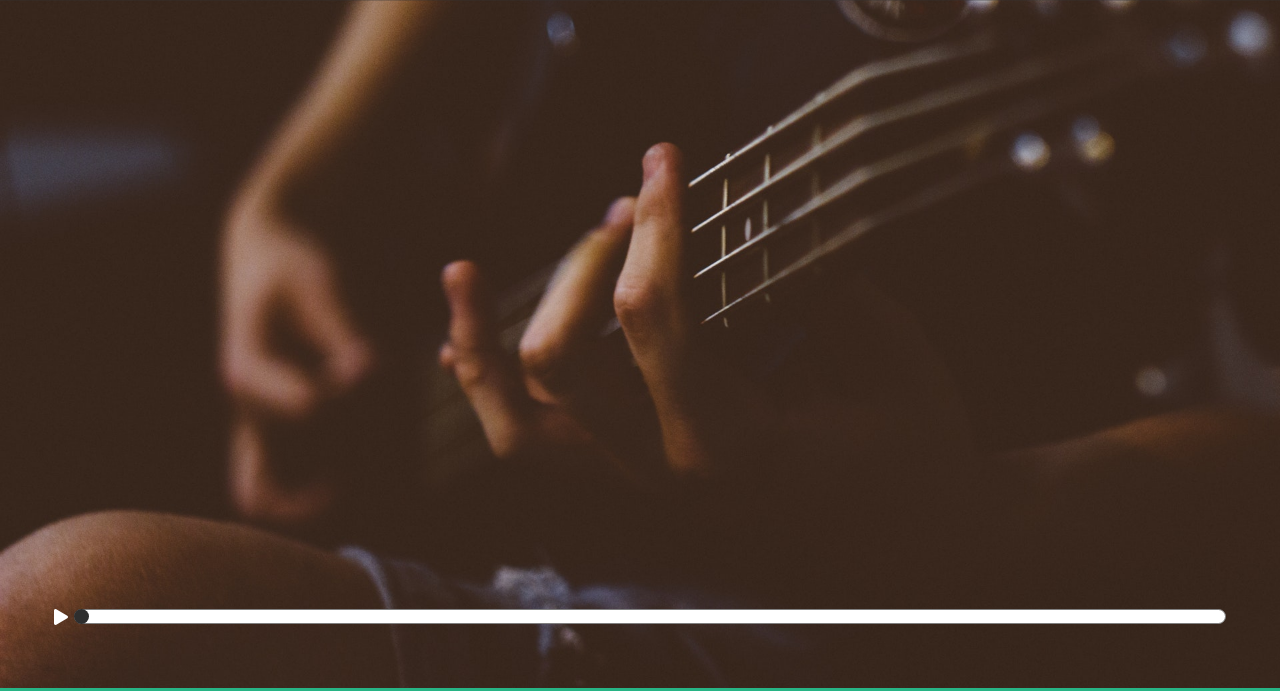
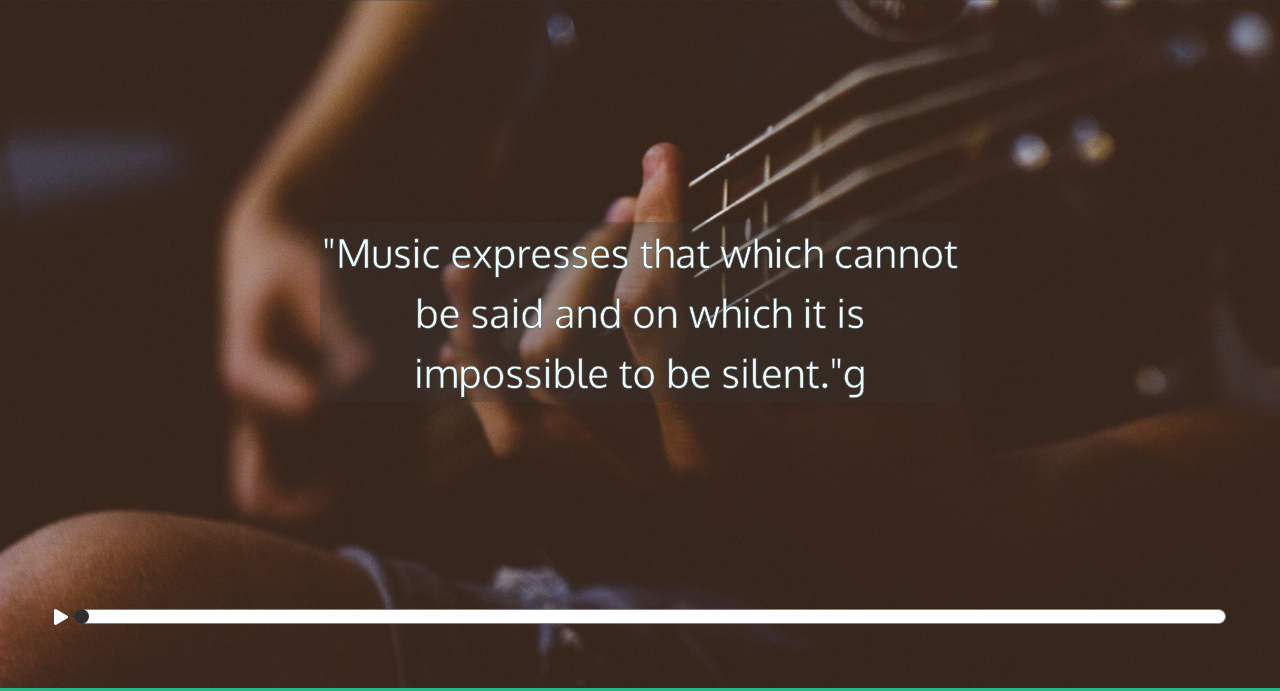
Before and after one commit to A1lexen/MusicianWebsite, a plain HTML site: page project/index.html in a window 1280 px wide. Shown: the part 106-797 px from the top of the page. Drawn offline with Linux system fonts and the light colour scheme.

Commit message:
I tried so hard to add good-look quote on page, but i failed.

```diff
--- a/project/index.html
+++ b/project/index.html
@@ -30,6 +30,7 @@
         </div>
     </nav>
     <div class="wrap" id="home">
+        <p id="quote">"Music expresses that which cannot be said and on which it is impossible to be silent."g</p>
         <div class="audio-player">
             <div id="status">
                 <div class="fas fa-play" id="play-button"></div>
--- a/project/styles/style.css
+++ b/project/styles/style.css
@@ -1,3 +1,5 @@
+@import url('https://fonts.googleapis.com/css?family=Oxygen');
+
 html, body {
     zoom: 100%;
     height: 100%;
@@ -7,6 +9,20 @@ html, body {
     font-family: Courier, monospace
 }
 
+#quote {
+    background-color: rgb(53, 53, 53, 0.3);
+    font-family: 'Oxygen', sans-serif;
+    position: absolute;
+    z-index: 1;
+    margin: 0 auto;
+    top: 30%;
+    left: 50%;
+    color: rgb(234, 254, 255);
+    -webkit-text-stroke: 0.5px rgb(80, 80, 80);
+    font-size: 40px;
+    text-align: center;
+    transform: translate(-50%,50%);
+}
 .logo {
     padding-top: 5px;
 }
```
